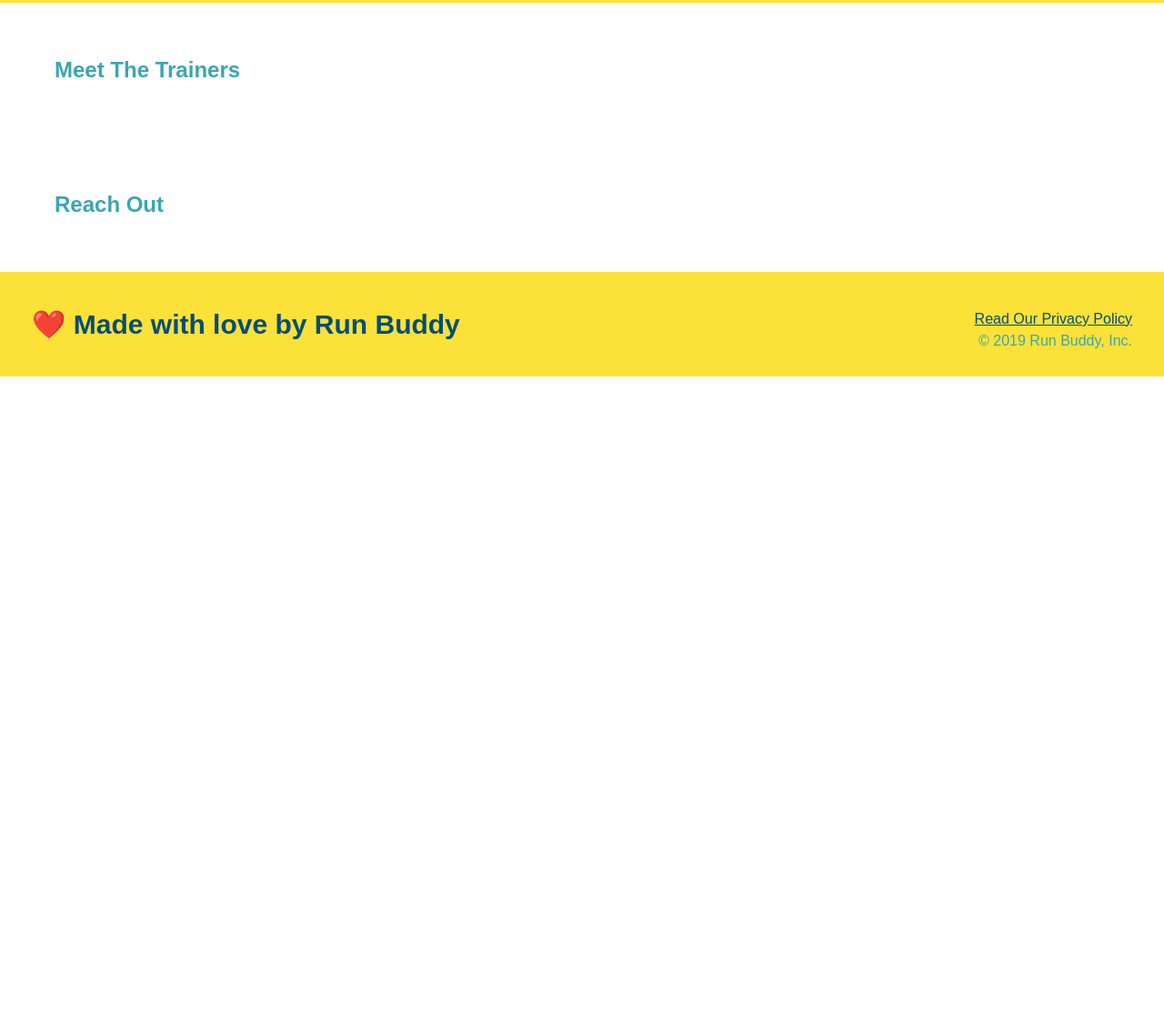
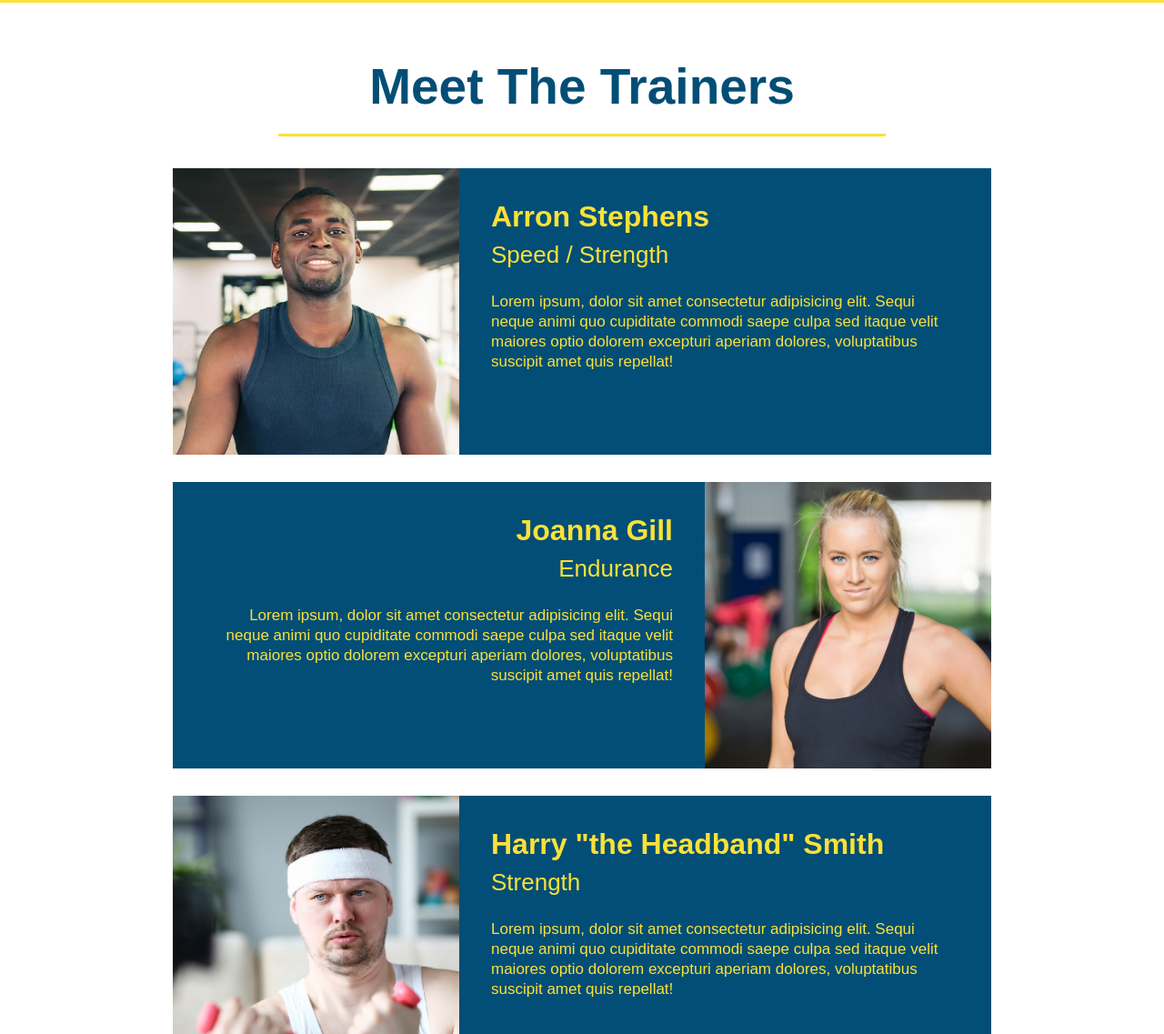
Before and after one commit to superfishal/run-buddy, a plain HTML site: page index.html in a window 1280 px wide. Shown: the part 2727-3864 px from the top of the page at 91% size. Before the commit the page ends 3141 px from the top, so only its background shows below. Drawn offline with Linux system fonts and the light colour scheme.

Commit message:
meet the trainers section

```diff
--- a/assets/css/style.css
+++ b/assets/css/style.css
@@ -191,3 +191,53 @@ section {
 .steps span {
   font-size: 38px;
 }
+
+/* trainers styles */
+.trainers {
+  text-align: center;
+}
+
+.trainer {
+  width: 900px;
+  margin: 0 auto 30px auto;
+  background: #024e76;
+  color: #fce138;
+  overflow: auto;
+}
+
+.trainer img {
+  width: 35%;
+  float: left;
+}
+
+.trainer-bio {
+  padding: 35px;
+  float: left;
+  width: 65%;
+}
+
+.trainer-bio h3 {
+  font-size: 32px;
+  margin-bottom: 8px;
+}
+
+.trainer-bio h4 {
+  font-weight: lighter;
+  font-size: 26px;
+  margin-bottom: 25px;
+}
+
+.trainer-bio p {
+  font-size: 17px;
+  line-height: 1.3;
+}
+
+/* text alignment utility styles */
+
+.text-left {
+  text-align: left;
+}
+
+.text-right {
+  text-align: right;
+}
--- a/index.html
+++ b/index.html
@@ -8,7 +8,7 @@
     </head>
     <body>
         <!-- navigation -->
-    <header>
+     <header>
             <h1>
                 <a href="./index.html">Run Buddy</a>
             </h1>
@@ -105,8 +105,46 @@
         </section>
 
         <!-- "meet the trainers" section -->
-        <section id="your-trainers">
-            <h2>Meet The Trainers</h2>
+        <!-- first trainer bio -->
+        <section id="your-trainers" class="trainers">
+            <h2 class="section-title primary-border">Meet The Trainers</h2>
+            <article class="trainer">
+                <img src="./assets/images/01-05-trainers/trainer-1.jpg" alt="Arron Stephens in his workout clothes, ready to pump iron" />
+                <div class="trainer-bio text-left">
+                  <h3>Arron Stephens</h3>
+                  <h4>Speed / Strength</h4>
+                  <p>
+                    Lorem ipsum, dolor sit amet consectetur adipisicing elit. Sequi neque animi quo cupiditate commodi saepe culpa sed
+                    itaque velit maiores optio dolorem excepturi aperiam dolores, voluptatibus suscipit amet quis repellat!
+                  </p>
+                </div>
+            </article>
+            <!-- second trainer bio -->
+            <article class="trainer">
+                <div class="trainer-bio text-right">
+                    <h3>Joanna Gill</h3>
+                    <h4>Endurance</h4>
+                    <p>
+                    Lorem ipsum, dolor sit amet consectetur adipisicing elit. Sequi neque animi quo cupiditate commodi saepe culpa sed
+                    itaque velit maiores optio dolorem excepturi aperiam dolores, voluptatibus suscipit amet quis repellat!
+                    </p>
+                </div>
+                <img src="./assets/images/01-05-trainers/trainer-2.jpg" alt="Joanna Gill cooling off after a workout" />
+            </article>
+
+            <!-- third trainer bio -->
+            <article class="trainer">
+                <img src="./assets/images/01-05-trainers/trainer-3.jpg" alt="Harry Smith wearing a headband and lifting comically small pink weights" />
+                <div class="trainer-bio text-left">
+                    <h3>Harry "the Headband" Smith</h3>
+                    <h4>Strength</h4>
+                    <p>
+                    Lorem ipsum, dolor sit amet consectetur adipisicing elit. Sequi neque animi quo cupiditate commodi saepe culpa sed
+                    itaque velit maiores optio dolorem excepturi aperiam dolores, voluptatibus suscipit amet quis repellat!
+                    </p>
+                </div>
+            </article>
+
         </section>
 
         <!-- "reach out" section -->
```
Also changed, not shown: assets/images/01-05-trainers/trainer-1.jpg (added), assets/images/01-05-trainers/trainer-2.jpg (added), assets/images/01-05-trainers/trainer-3.jpg (added).
